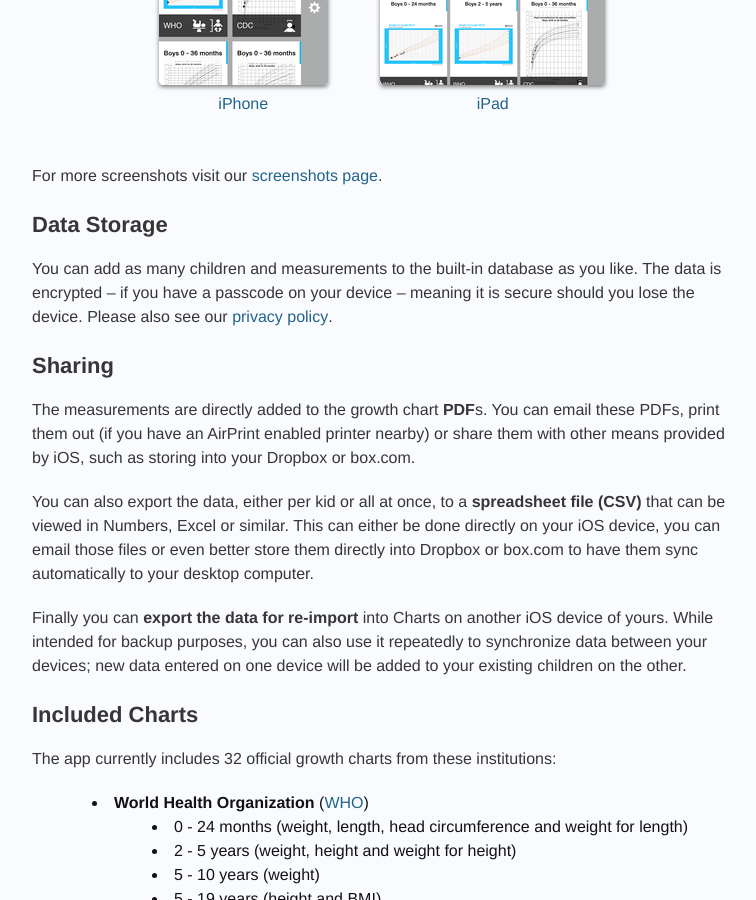
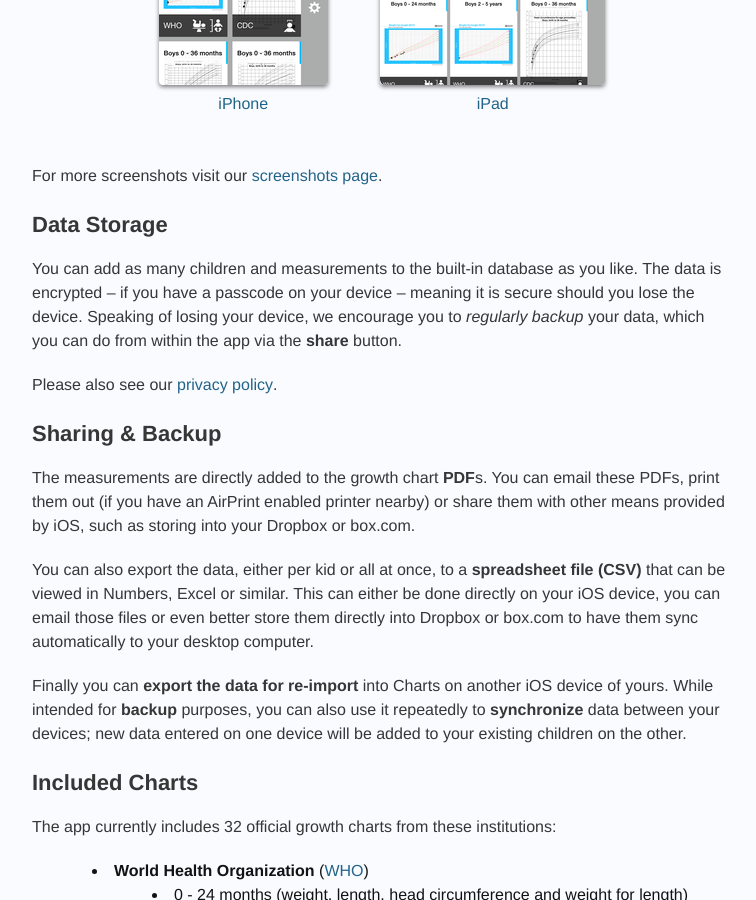
Before and after one commit to p2/growth-charts, a Jekyll site: the page built from index/index.md, in a window 1280 px wide and 900 px high, scrolled down 794 px. Shown: the whole window, without its empty margins (258-1014 px from the left). Built offline with Jekyll 4.4.1, drawn with Linux system fonts in a browser that asks for light colours; Markdown is read by kramdown in place of the engine named in the settings.

Commit message:
Mention backups more prominently

```diff
--- a/index/index.md
+++ b/index/index.md
@@ -32,11 +32,13 @@
 
 You can add as many children and measurements to the built-in database as you like.
 The data is encrypted – if you have a passcode on your device – meaning it is secure should you lose the device.
+Speaking of losing your device, we encourage you to _regularly backup_ your data, which you can do from within the app via the **share** button.
+
 Please also see our [privacy policy](../privacy-policy).
 
 
-Sharing
--------
+Sharing & Backup
+----------------
 
 The measurements are directly added to the growth chart **PDF**s.
 You can email these PDFs, print them out (if you have an AirPrint enabled printer nearby) or share them with other means provided by iOS, such as storing into your Dropbox or box.com.
@@ -45,7 +47,7 @@
 This can either be done directly on your iOS device, you can email those files or even better store them directly into Dropbox or box.com to have them sync automatically to your desktop computer.
 
 Finally you can **export the data for re-import** into Charts on another iOS device of yours.
-While intended for backup purposes, you can also use it repeatedly to synchronize data between your devices; new data entered on one device will be added to your existing children on the other.
+While intended for **backup** purposes, you can also use it repeatedly to **synchronize** data between your devices; new data entered on one device will be added to your existing children on the other.
 
 
 Included Charts
```
Also changed, not shown: privacy-policy/index.md (+1 -1 lines), README.md.
